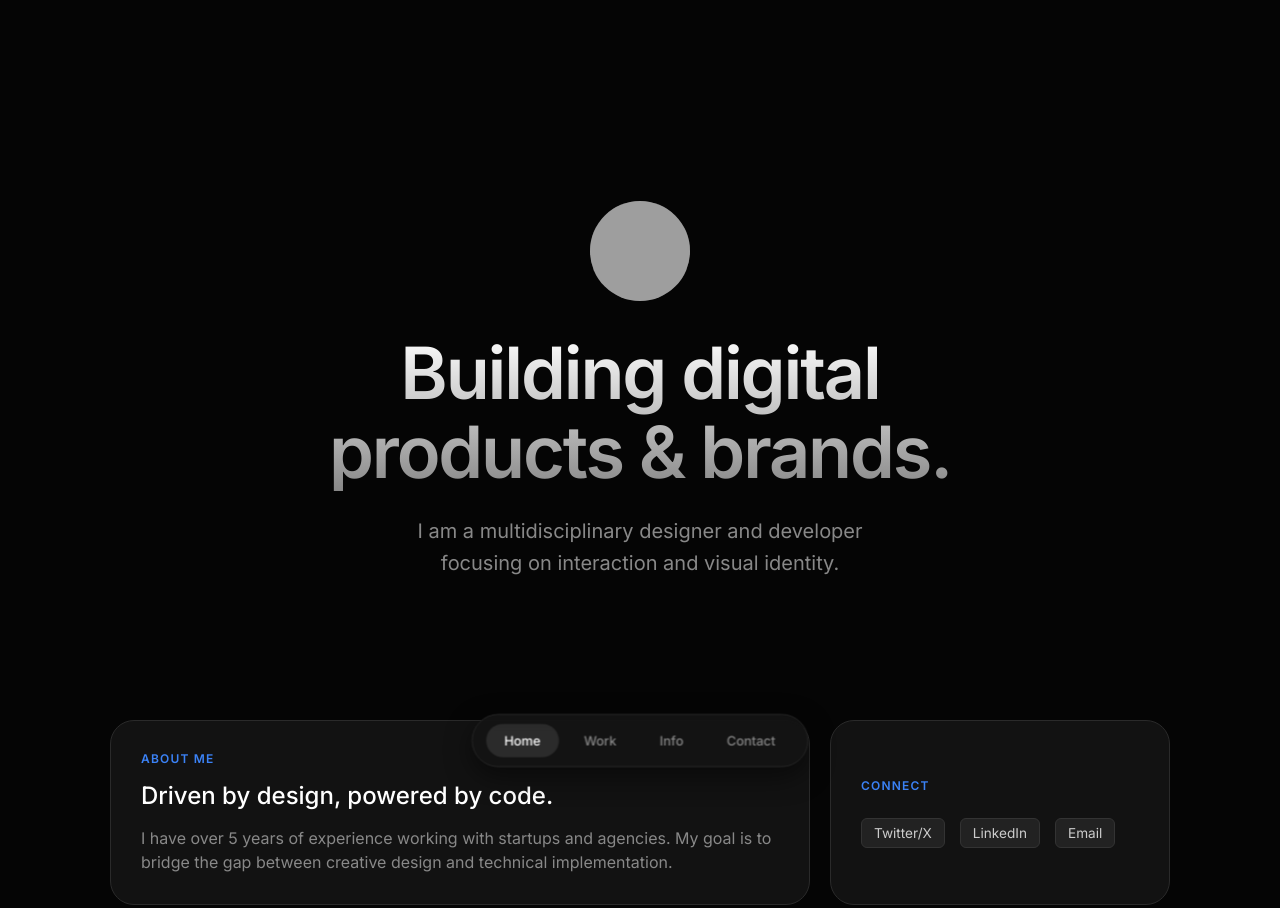
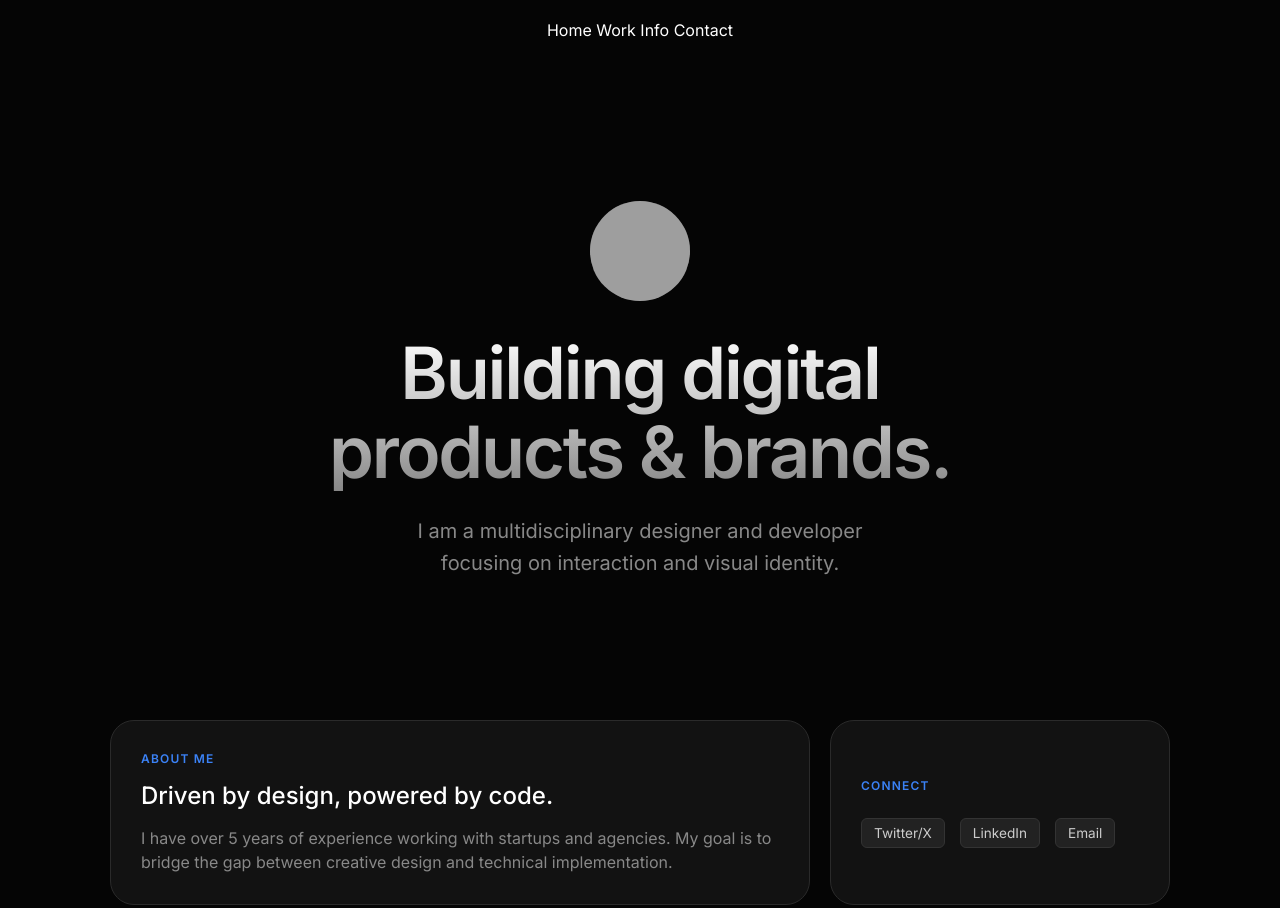
Before and after one commit to ameyakulkarni43/Portfolio-2025, a plain HTML site: page index.html in a window 1280 px wide. Shown: the top 908 px of the page. Drawn offline with Linux system fonts and the light colour scheme; grey boxes are pictures that could not be loaded.

Commit message:
Move nav dock to top and adjust layout spacing
Updated the floating navigation dock to be fixed at the top of the page instead of the bottom. Adjusted padding and spacing in the grid and hero sections to accommodate the new layout.

```diff
--- a/index.html
+++ b/index.html
@@ -52,48 +52,35 @@
             transform: translateY(0);
         }
 
-        /* --- 3. FLOATING NAV DOCK --- */
+        /* --- 3. FLOATING NAV DOCK (MOVED TO TOP) --- */
 .nav-dock-wrapper {
     position: fixed;
-            bottom: 30px;
+    top: 20px;  /* CHANGED: Anchors to top instead of bottom */
     left: 0;
     width: 100%;
     display: flex;
     justify-content: center;
     z-index: 1000;
-            pointer-events: none; /* Let clicks pass through around the dock */
+    pointer-events: none;
 }
 
-        .nav-dock {
-            pointer-events: auto;
-            background: rgba(20, 20, 20, 0.8);
-            backdrop-filter: blur(12px);
-            -webkit-backdrop-filter: blur(12px);
-            border: 1px solid var(--card-border);
-            padding: 10px 15px;
-            border-radius: 50px;
-            display: flex;
-            gap: 8px;
-            box-shadow: 0 10px 30px rgba(0,0,0,0.5);
-            transform: scale(0.9);
-            transition: transform 0.3s ease;
+/* Update the grid padding so the bottom doesn't look empty */
+.bento-grid {
+    display: grid;
+    grid-template-columns: repeat(12, 1fr);
+    gap: 20px;
+    padding-bottom: 50px; /* CHANGED: Reduced from 150px */
 }
 
-        .nav-dock:hover { transform: scale(1); }
-
-        .nav-item {
-            padding: 10px 20px;
-            border-radius: 30px;
-            font-size: 0.9rem;
-            font-weight: 500;
-            color: var(--text-muted);
-            transition: all 0.3s ease;
-            position: relative;
-        }
-
-        .nav-item:hover, .nav-item.active {
-            color: white;
-            background: rgba(255,255,255,0.1);
+/* Add more space to the hero so the nav doesn't cover your avatar */
+.hero {
+    min-height: 90vh;
+    display: flex;
+    flex-direction: column;
+    justify-content: center;
+    align-items: center;
+    text-align: center;
+    padding-top: 120px; /* CHANGED: Increased to make room for the top nav */
 }
 
         /* --- 4. HERO SECTION --- */
```
Lines whose indentation alone changed are shown as unchanged.
